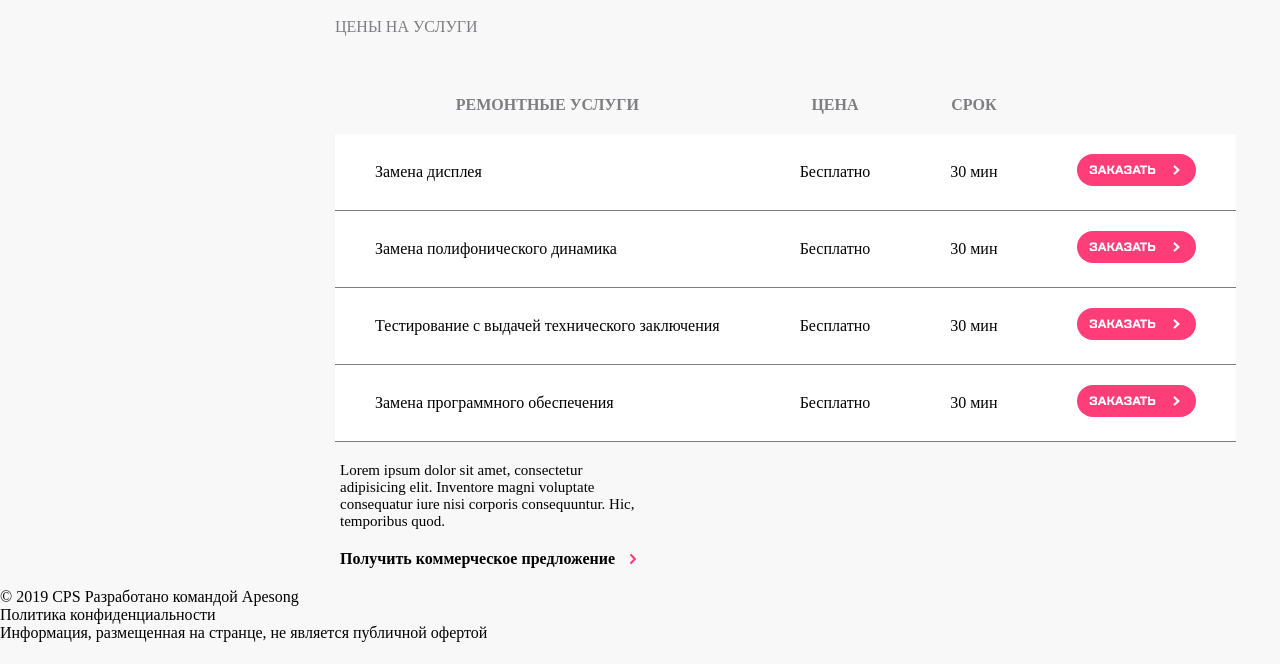
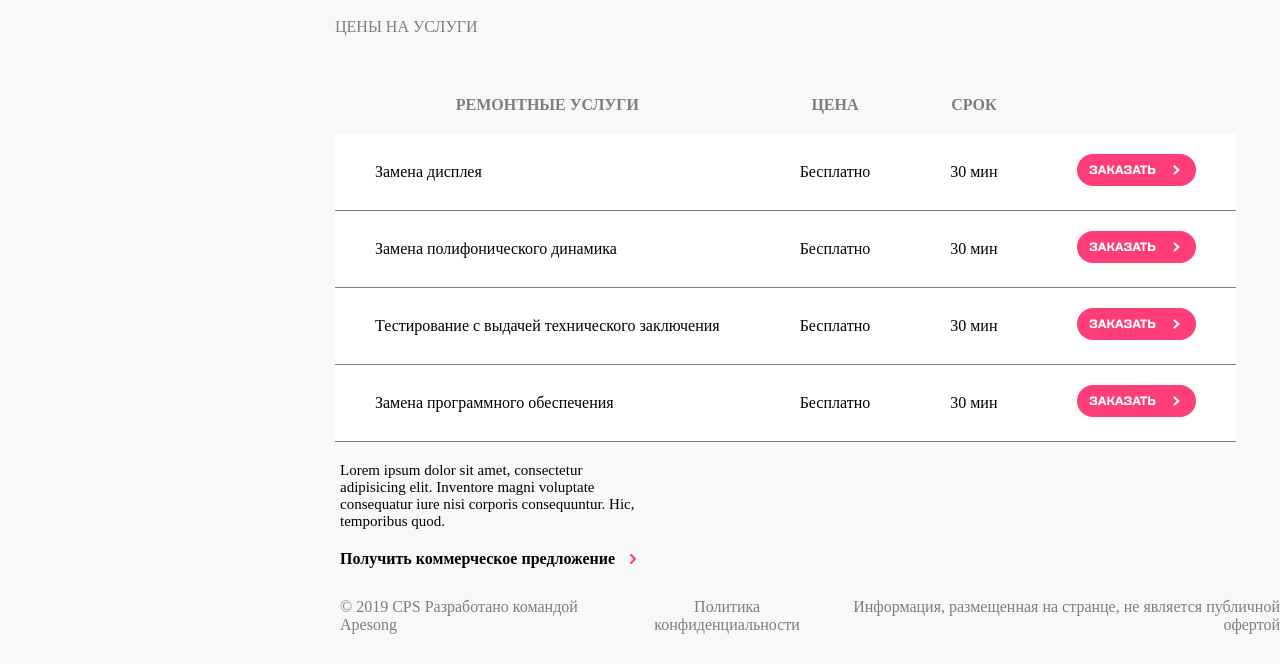
Before and after one commit to Backflipper666/wpscratch, a website built with webpack: page src/index.html in a window 1280 px wide. Shown: the part 949-1613 px from the top of the page. Before the commit the page ends 1591 px from the top, so only its background shows below. Built offline with nearby package versions, Linux system fonts and the light colour scheme; files whose address does not match are found by name.

Commit message:
style footers for tablet and desktop

```diff
--- a/src/styles/desktop.css
+++ b/src/styles/desktop.css
@@ -24,7 +24,7 @@
     position: fixed;
     box-shadow: none;
 }
-.upperMenu, .about, .services, .description, .wrapper-header, .labels, .swiper, .btn{
+.upperMenu, .about, .services, .description, .wrapper-header, .labels, .swiper, .btn, .ftr__wrapper,  .ftr{
     margin-left: 320px;
 }
 
@@ -91,3 +91,23 @@
     display: none;
     visibility: hidden;
 }
+
+.ftr__wrapper{
+    padding-left: 20px;
+
+}
+
+.ftr__wrapper{
+    display: flex;
+    column-gap: 30px;
+    color:#7e7e82;
+    margin: 30px;
+    margin-left: 0;
+    margin-right: 0;
+}
+.ftr__nooffer{
+    text-align: right;
+}
+.ftr__policy {
+    text-align: center;
+}
--- a/src/styles/tablets.css
+++ b/src/styles/tablets.css
@@ -211,3 +211,16 @@
     display: none;
     visibility: hidden;
 }
+
+.ftr__wrapper{
+    display: flex;
+    column-gap: 30px;
+    color:#7e7e82;
+    margin: 30px;
+}
+.ftr__nooffer{
+    text-align: right;
+}
+.ftr__policy {
+    text-align: center;
+}
```
